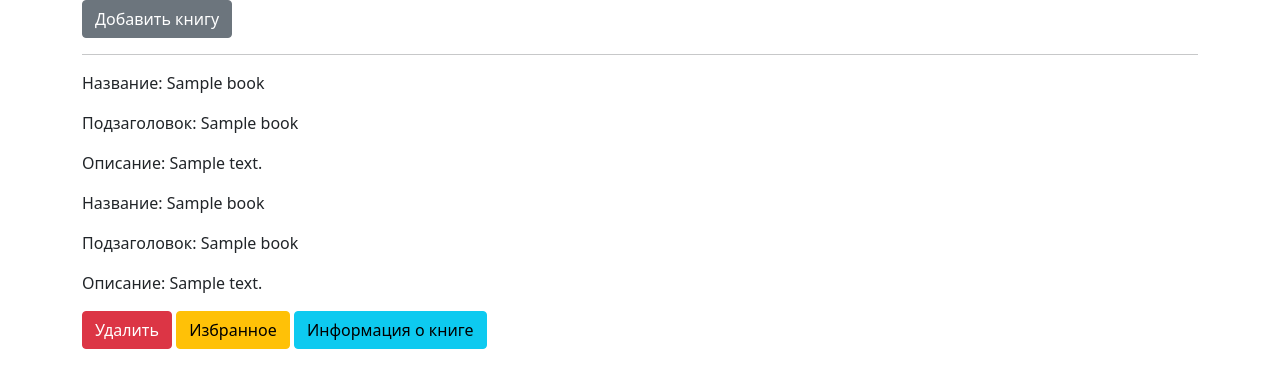
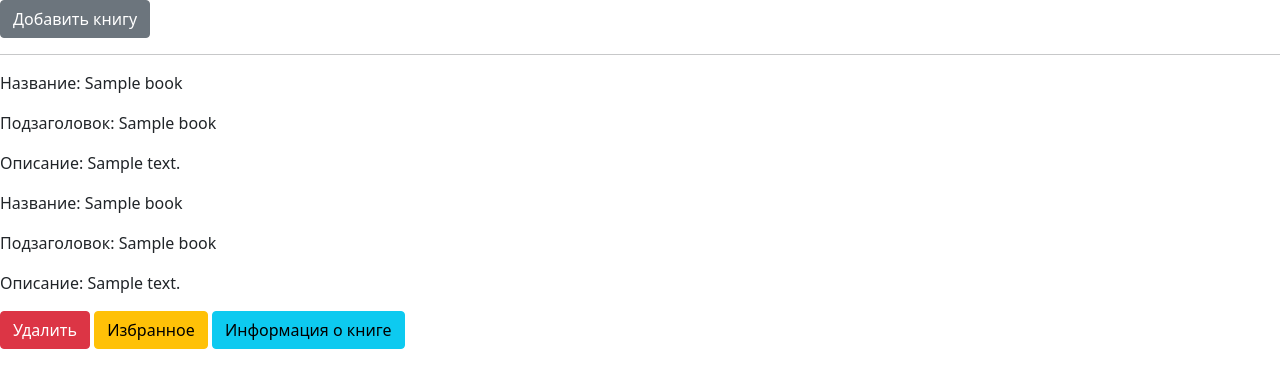
Before and after one commit to kgleader/todopython, a Django app: template main/templates/books.html in a window 1280 px wide. Shown: the top 388 px of the page. Run offline with Django 3.2, Linux system fonts and the light colour scheme; the template is opened without the code that fills it: most values are stand-ins (such as "Sample title", 1, 10 or a date in 2020).

Commit message:
added books.hmtl and models.py

```diff
--- a/main/templates/books.html
+++ b/main/templates/books.html
@@ -7,7 +7,7 @@
     <link href="https://cdn.jsdelivr.net/npm/bootstrap@5.0.0-beta1/dist/css/bootstrap.min.css" rel="stylesheet" integrity="sha384-giJF6kkoqNQ00vy+HMDP7azOuL0xtbfIcaT9wjKHr8RbDVddVHyTfAAsrekwKmP1" crossorigin="anonymous">
 </head>
 <body>
-    <div class='container'>
+    <div class='BookStore'>
         <a href="http://127.0.0.1:8000/book-add/" class="btn btn-secondary">Добавить книгу</a>
         {% for book in book_list %}
             <hr>
@@ -28,6 +28,7 @@
                     <a href="{% url 'delete-book' book.id %}" class="btn btn-danger">Удалить</a>
                     <a href="{% url 'favorite-book' book.id %}" class="btn btn-warning">Избранное</a>
                     <a href="{% url 'info-book' book.id %}" class="btn btn-info">Информация о книге</a>
+
                 </div>
             <br>
         {% endfor %}
--- a/main/templates/test.html
+++ b/main/templates/test.html
@@ -31,7 +31,6 @@
                 {% elif todo.is_closed %}
                     done
                 {% endif %}
-
             ">
                 <div class="todo_item_header">
                     <label class="checkbox_container">
```
Also changed, not shown: main/models.py (line endings or trailing spaces).
